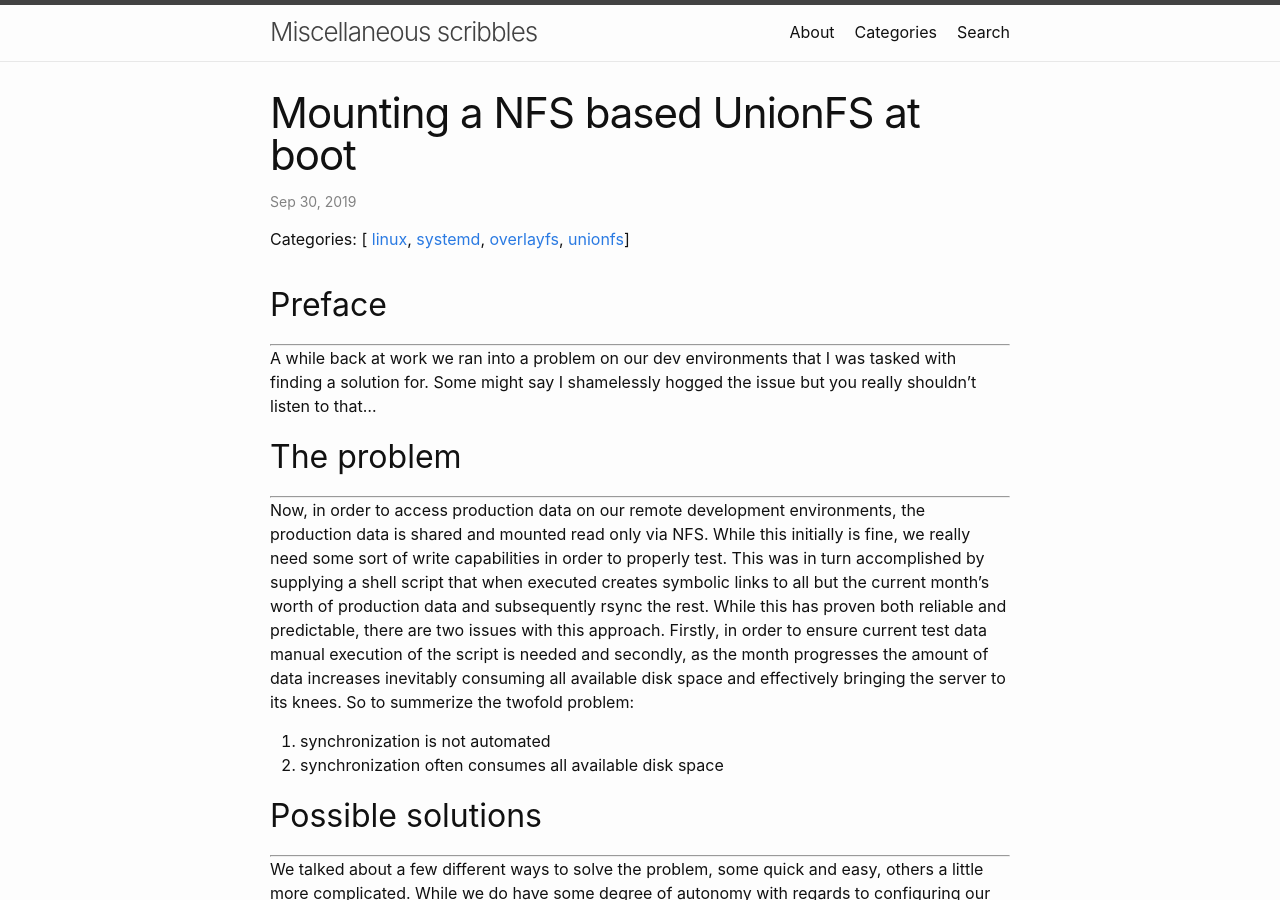
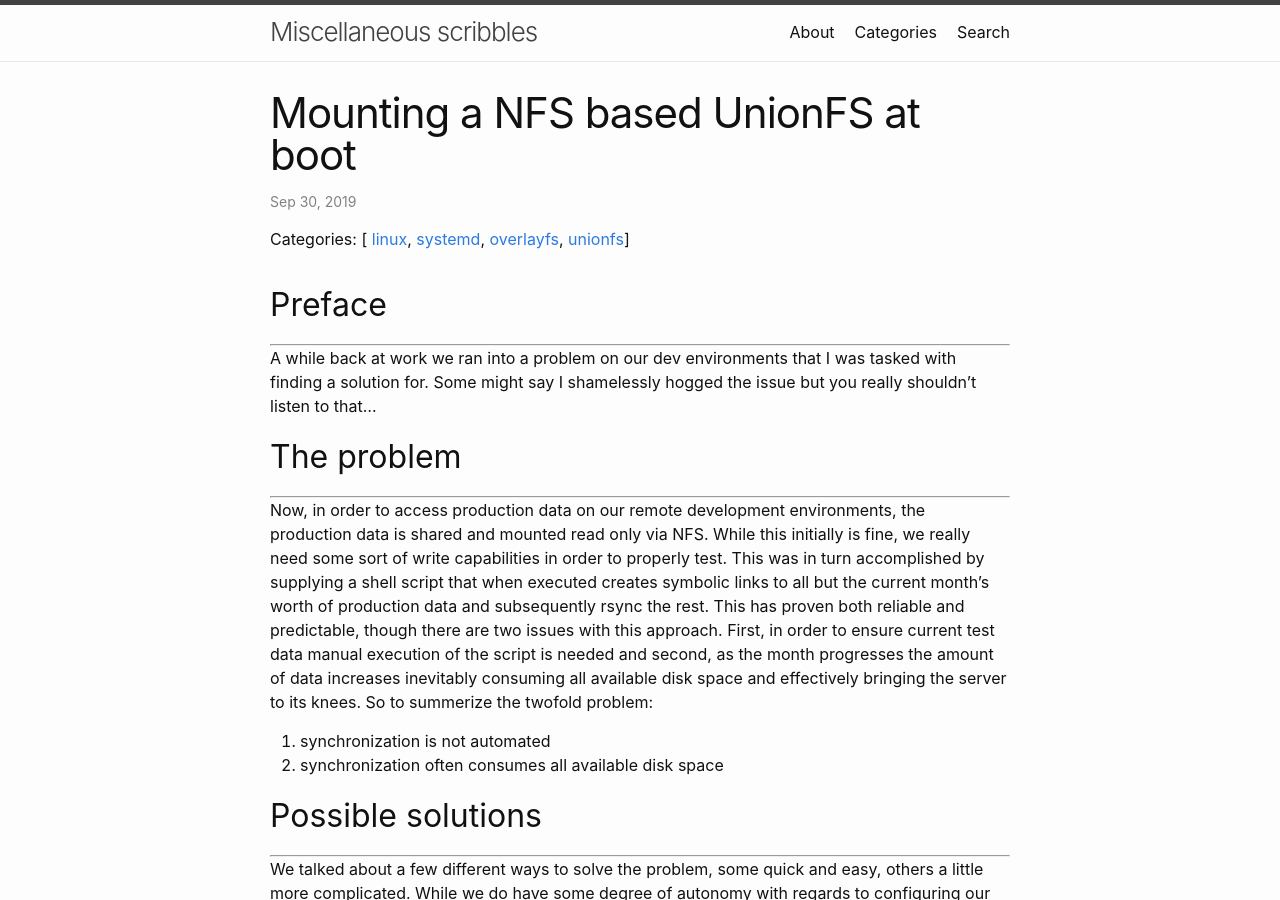
Before and after one commit to ndlarsen/ndlarsen.github.io, a Jekyll site: the page built from _posts/2019-09-30-mounting-a-nfs-based-unionfs-at-boot.md, in a window 1280 px wide and 900 px high. Built offline with Jekyll 4.4.1, drawn with Linux system fonts in a browser that asks for light colours.

Commit message:
Post update.

```diff
--- a/_posts/2019-09-30-mounting-a-nfs-based-unionfs-at-boot.md
+++ b/_posts/2019-09-30-mounting-a-nfs-based-unionfs-at-boot.md
@@ -11,7 +11,7 @@ A while back at work we ran into a problem on our dev environments that I was ta
 
 ## The problem
 ---
-Now, in order to access production data on our remote development environments, the production data is shared and mounted read only via NFS. While this initially is fine, we really need some sort of write capabilities in order to properly test. This was in turn accomplished by supplying a shell script that when executed creates symbolic links to all but the current month's worth of production data and subsequently rsync the rest. While this has proven both reliable and predictable, there are two issues with this approach. Firstly, in order to ensure current test data manual execution of the script is needed and secondly, as the month progresses the amount of data increases inevitably consuming all available disk space and effectively bringing the server to its knees. So to summerize the twofold problem:
+Now, in order to access production data on our remote development environments, the production data is shared and mounted read only via NFS. While this initially is fine, we really need some sort of write capabilities in order to properly test. This was in turn accomplished by supplying a shell script that when executed creates symbolic links to all but the current month's worth of production data and subsequently rsync the rest. This has proven both reliable and predictable, though there are two issues with this approach. First, in order to ensure current test data manual execution of the script is needed and second, as the month progresses the amount of data increases inevitably consuming all available disk space and effectively bringing the server to its knees. So to summerize the twofold problem:
 1. synchronization is not automated
 2. synchronization often consumes all available disk space
 
```
